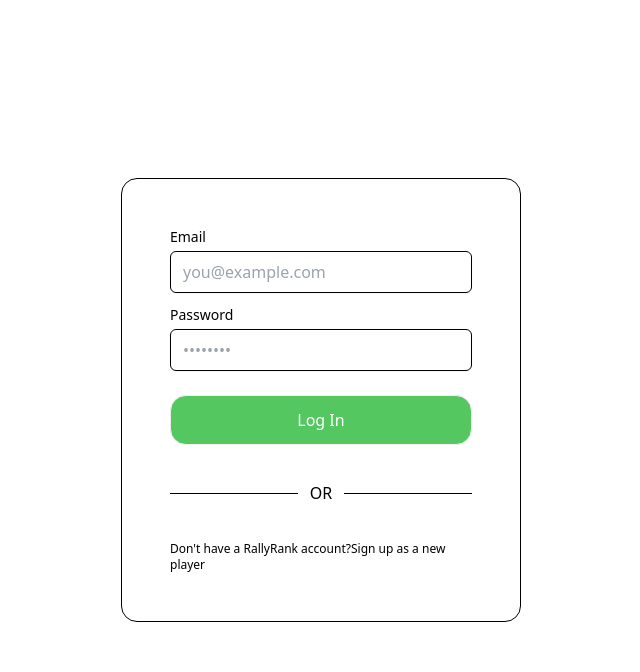
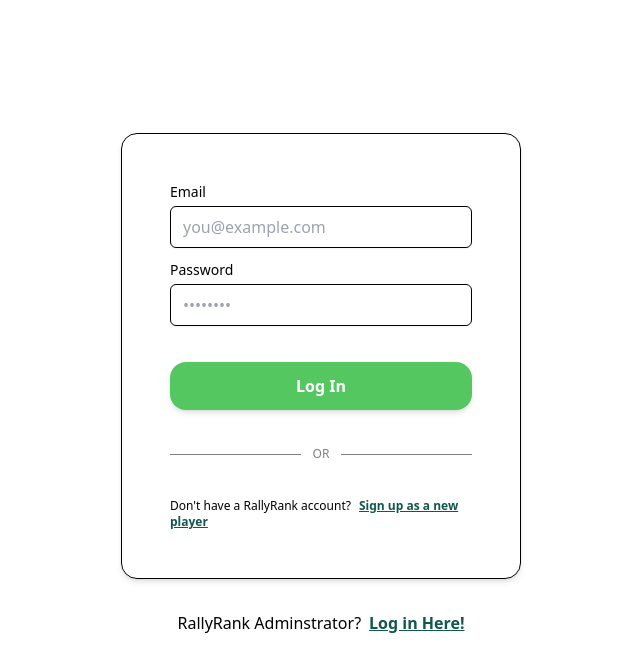
Before and after one commit to zylooooo/CS203, a React (Vite) app in the folder rally-rank-app/: page / in a window 1280 px wide. Shown: the top 672 px of the page, without its empty margins (319-959 px from the left). Built offline with nearby package versions, Linux system fonts and the light colour scheme.

Commit message:
Completed PlayerLogin page

```diff
--- a/rally-rank-app/src/index.css
+++ b/rally-rank-app/src/index.css
@@ -4,9 +4,9 @@
 
 @layer components {
     .card {
+        @apply border border-opacity-20 shadow-md;
         display: flex;
         flex-direction: column;
-        border: 1px solid black;
         padding: 3rem;
         border-radius: 1rem;
         max-width: 400px;
@@ -19,13 +19,12 @@
     }
 
     .button {
-        @apply bg-primary-color-green text-primary-color-white;
+        @apply bg-primary-color-green text-primary-color-white shadow-md;
         display: flex;
         justify-content: center;
         flex-direction: center;
         align-items: center;
         padding: 0.75rem 1.5rem;
         border-radius: 1rem;
-        border: 0.7px solid #eee;
     }
 }
--- a/rally-rank-app/src/pages/Home/Login.jsx
+++ b/rally-rank-app/src/pages/Home/Login.jsx
@@ -1,5 +1,6 @@
 function PlayerLogin() {
     return (
+        <div className="flex flex-col *:mb-8">
             <div className="card">
                 <div>
                     <label
@@ -30,18 +31,34 @@ function PlayerLogin() {
                         placeholder="••••••••"
                     />
                 </div>
-            <button type="submit" className="button mt-3">
+                <button
+                    type="submit"
+                    className="button mt-6 font-bold hover:shadow-inner"
+                >
                     Log In
                 </button>
                 <div className="flex items-center justify-center py-6">
-                <div className="border-t border-gray-300 flex-grow mr-3"></div>
-                <span className="text-gray-400">OR</span>
-                <div className="border-t border-gray-300 flex-grow ml-3"></div>
+                    <div className="border-t border-gray-100 flex-grow mr-3 opacity-50"></div>
+                    <span className="text-gray-199 text-xs opacity-50">OR</span>
+                    <div className="border-t border-gray-100 flex-grow ml-3 opacity-50"></div>
                 </div>
-            <div className="text-xs">
+                <div className="text-xs text-blue-500">
                     Don't have a RallyRank account?
-                <a href="" className="text-xs text-blue-500">
+                    <a
+                        href=""
+                        className="hover:text-primary-color-green font-bold underline pl-2 text-secondary-color-dark-green"
+                    >
                         Sign up as a new player
+                    </a>
+                </div>
+            </div>
+            <div className="text-blue-500  text-ms flex flex-row justify-center align-item">
+                RallyRank Adminstrator?
+                <a
+                    href=""
+                    className="hover:text-primary-color-green pl-2 font-bold underline text-secondary-color-dark-green"
+                >
+                    Log in Here!
                 </a>
             </div>
         </div>
--- a/rally-rank-app/tailwind.config.js
+++ b/rally-rank-app/tailwind.config.js
@@ -5,6 +5,7 @@ export default {
         colors: {
             "primary-color-green": "#54C761",
             "primary-color-white": "#FFFFFF",
+            "secondary-color-dark-green": "#10574E",
         },
         extend: {},
     },
```
Lines whose indentation alone changed are shown as unchanged.
